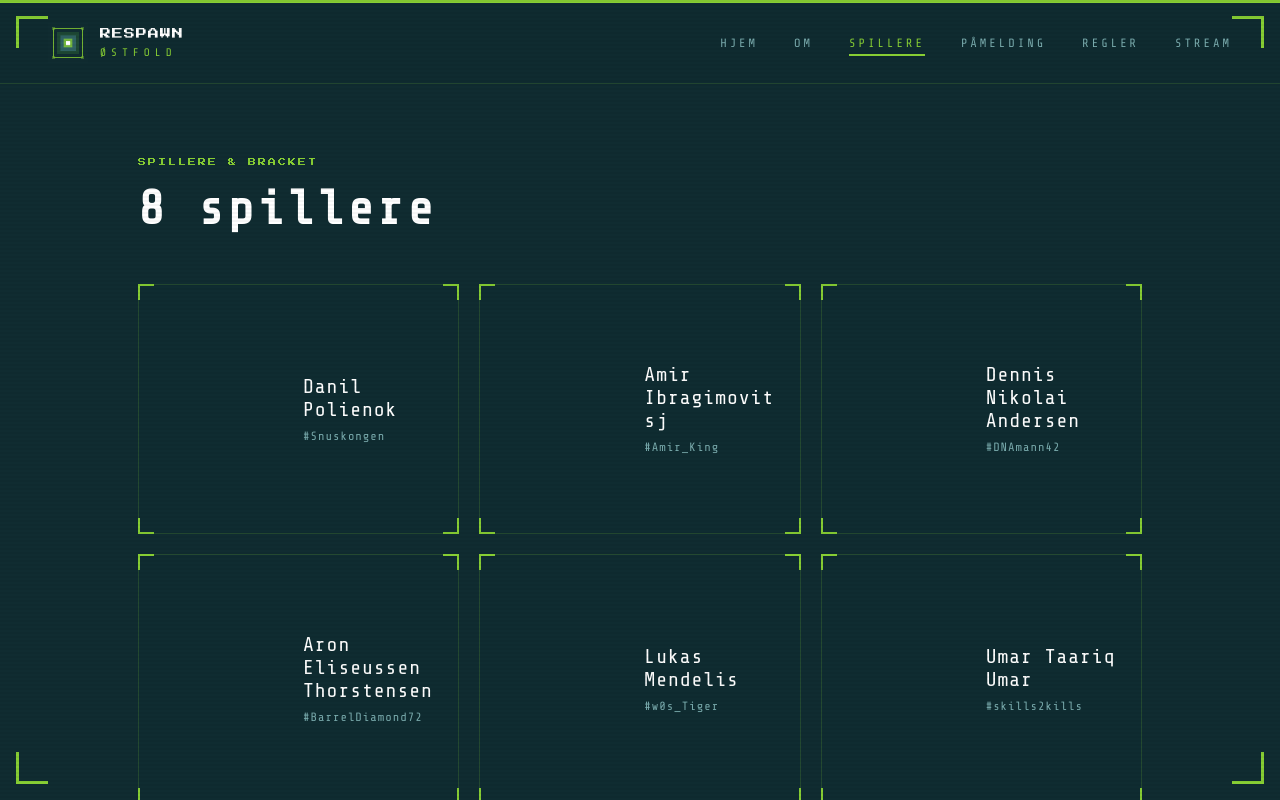
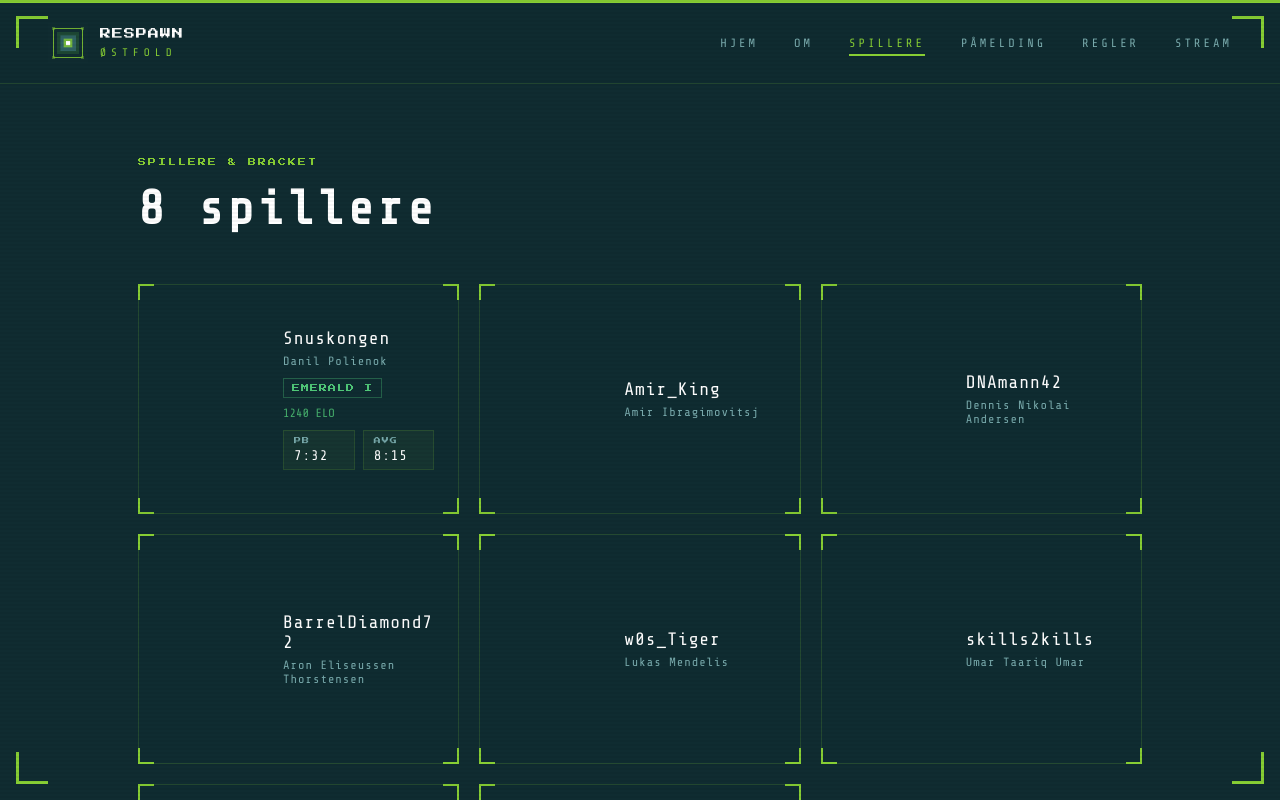
Before and after one commit to stephanteig/respawn-ostfold, a Next.js app: page /spillere in a window 1280 px wide. Shown: the top 800 px of the page. Built offline with nearby package versions, Linux system fonts and the light colour scheme.

Commit message:
feat: add rank, elo, pb and avgTime fields to player cards
Co-Authored-By: Claude Sonnet 4.6 <noreply@anthropic.com>

```diff
--- a/components/PlayerCard.tsx
+++ b/components/PlayerCard.tsx
@@ -2,19 +2,32 @@
 
 import SkinViewer from './SkinViewer';
 
-// Skin used for TBD / placeholder entries (blank-looking Minecraft skin).
 export const TBD_SKIN_USERNAME = 'UnsolvedX';
 
 export interface Player {
   username: string;
   displayName?: string;
   seed?: number;
-  info?: string;
+  rank?: string;
+  elo?: number;
+  pb?: string;
+  avgTime?: string;
   tbd?: boolean;
 }
 
 interface Props extends Player {
   showSkin?: boolean;
+}
+
+function rankColor(rank: string = '') {
+  const r = rank.toLowerCase();
+  if (r.includes('emerald')) return '#50C878';
+  if (r.includes('diamond')) return '#5BE5FF';
+  if (r.includes('platinum')) return '#9BD4D4';
+  if (r.includes('gold')) return '#FFD700';
+  if (r.includes('silver')) return '#C0C0C0';
+  if (r.includes('bronze')) return '#CD7F32';
+  return 'var(--muted)';
 }
 
 function CornerBrackets() {
@@ -40,9 +53,10 @@ function CornerBrackets() {
   );
 }
 
-export default function PlayerCard({ username, displayName, seed, info, tbd, showSkin = true }: Props) {
+export default function PlayerCard({ username, displayName, seed, rank, elo, pb, avgTime, tbd, showSkin = true }: Props) {
   const name = tbd ? 'TBD' : (displayName || username);
   const skinUsername = tbd ? TBD_SKIN_USERNAME : username;
+  const color = rank ? rankColor(rank) : 'var(--muted)';
 
   return (
     <div style={{
@@ -58,21 +72,23 @@ export default function PlayerCard({ username, displayName, seed, info, tbd, sho
 
       {showSkin && (
         <div style={{ flexShrink: 0 }}>
-          <SkinViewer username={skinUsername} width={120} height={200} animate />
+          <SkinViewer username={skinUsername} width={100} height={180} animate />
         </div>
       )}
 
-      <div style={{ display: 'flex', flexDirection: 'column', gap: '8px', minWidth: 0 }}>
+      <div style={{ display: 'flex', flexDirection: 'column', gap: '6px', minWidth: 0, flex: 1 }}>
+        {/* MCSR Ranked navn */}
         <span style={{
           fontFamily: "'Share Tech Mono', monospace",
-          fontSize: '20px',
+          fontSize: '18px',
           letterSpacing: '1px',
           color: 'var(--white)',
           wordBreak: 'break-word',
         }}>
-          {name}
+          {tbd ? 'TBD' : username}
         </span>
 
+        {/* Fullt navn */}
         {displayName && !tbd && (
           <span style={{
             fontFamily: "'Share Tech Mono', monospace",
@@ -80,10 +96,11 @@ export default function PlayerCard({ username, displayName, seed, info, tbd, sho
             letterSpacing: '1px',
             color: 'var(--muted)',
           }}>
-            #{username}
+            {displayName}
           </span>
         )}
 
+        {/* Seed */}
         {seed !== undefined && (
           <span style={{
             alignSelf: 'flex-start',
@@ -92,16 +109,99 @@ export default function PlayerCard({ username, displayName, seed, info, tbd, sho
             letterSpacing: '1px',
             color: 'var(--green)',
             border: '1px solid rgba(135,206,52,0.4)',
-            padding: '6px 10px',
+            padding: '5px 8px',
           }}>
             SEED #{seed}
           </span>
         )}
 
-        {info && (
-          <p style={{ fontSize: '13px', color: 'var(--muted)', fontWeight: 600, lineHeight: 1.6, margin: 0 }}>
-            {info}
-          </p>
+        {/* Rank + ELO */}
+        {(rank || elo !== undefined) && !tbd && (
+          <div style={{ display: 'flex', alignItems: 'center', gap: '8px', flexWrap: 'wrap', marginTop: '4px' }}>
+            {rank && (
+              <span style={{
+                fontFamily: "'Press Start 2P', 'Share Tech Mono', monospace",
+                fontSize: '8px',
+                letterSpacing: '1px',
+                color: color,
+                border: `1px solid ${color}55`,
+                padding: '5px 8px',
+              }}>
+                {rank.toUpperCase()}
+              </span>
+            )}
+            {elo !== undefined && (
+              <span style={{
+                fontFamily: "'Share Tech Mono', monospace",
+                fontSize: '12px',
+                color: color,
+                opacity: 0.85,
+              }}>
+                {elo} ELO
+              </span>
+            )}
+          </div>
+        )}
+
+        {/* Stats: PB og AVG */}
+        {(pb || avgTime) && !tbd && (
+          <div style={{
+            display: 'grid',
+            gridTemplateColumns: pb && avgTime ? '1fr 1fr' : '1fr',
+            gap: '8px',
+            marginTop: '4px',
+          }}>
+            {pb && (
+              <div style={{
+                background: 'rgba(135,206,52,0.06)',
+                border: '1px solid rgba(135,206,52,0.15)',
+                padding: '6px 10px',
+              }}>
+                <div style={{
+                  fontFamily: "'Press Start 2P', monospace",
+                  fontSize: '7px',
+                  color: 'var(--muted)',
+                  letterSpacing: '1px',
+                  marginBottom: '4px',
+                }}>
+                  PB
+                </div>
+                <div style={{
+                  fontFamily: "'Share Tech Mono', monospace",
+                  fontSize: '14px',
+                  color: 'var(--white)',
+                  letterSpacing: '1px',
+                }}>
+                  {pb}
+                </div>
+              </div>
+            )}
+            {avgTime && (
+              <div style={{
+                background: 'rgba(135,206,52,0.06)',
+                border: '1px solid rgba(135,206,52,0.15)',
+                padding: '6px 10px',
+              }}>
+                <div style={{
+                  fontFamily: "'Press Start 2P', monospace",
+                  fontSize: '7px',
+                  color: 'var(--muted)',
+                  letterSpacing: '1px',
+                  marginBottom: '4px',
+                }}>
+                  AVG
+                </div>
+                <div style={{
+                  fontFamily: "'Share Tech Mono', monospace",
+                  fontSize: '14px',
+                  color: 'var(--white)',
+                  letterSpacing: '1px',
+                }}>
+                  {avgTime}
+                </div>
+              </div>
+            )}
+          </div>
         )}
       </div>
     </div>
--- a/public/data/players.json
+++ b/public/data/players.json
@@ -1,7 +1,11 @@
 [
   {
     "username": "Snuskongen",
-    "displayName": "Danil Polienok"
+    "displayName": "Danil Polienok",
+    "rank": "Emerald I",
+    "elo": 1240,
+    "pb": "7:32",
+    "avgTime": "8:15"
   },
   {
     "username": "Amir_King",
```
